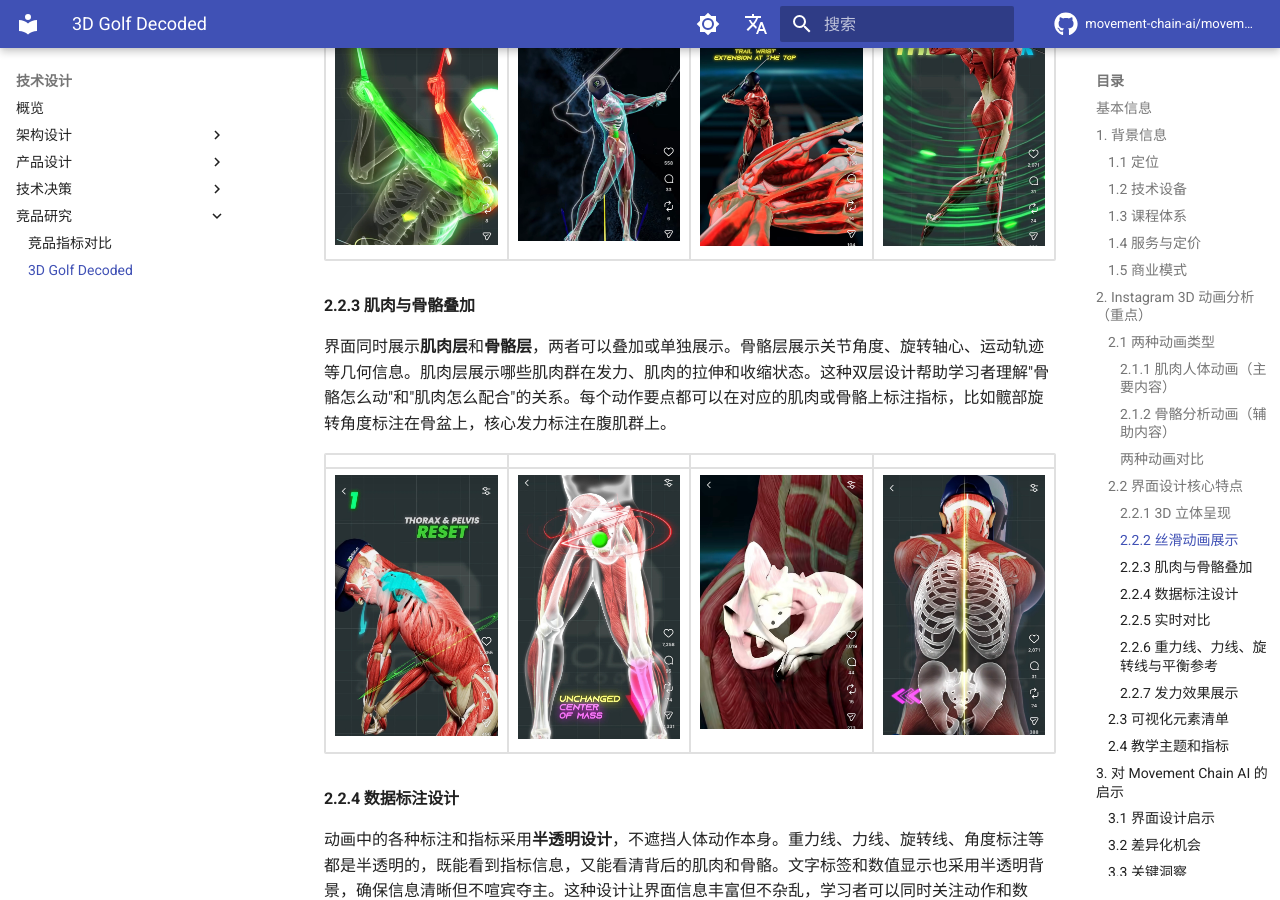
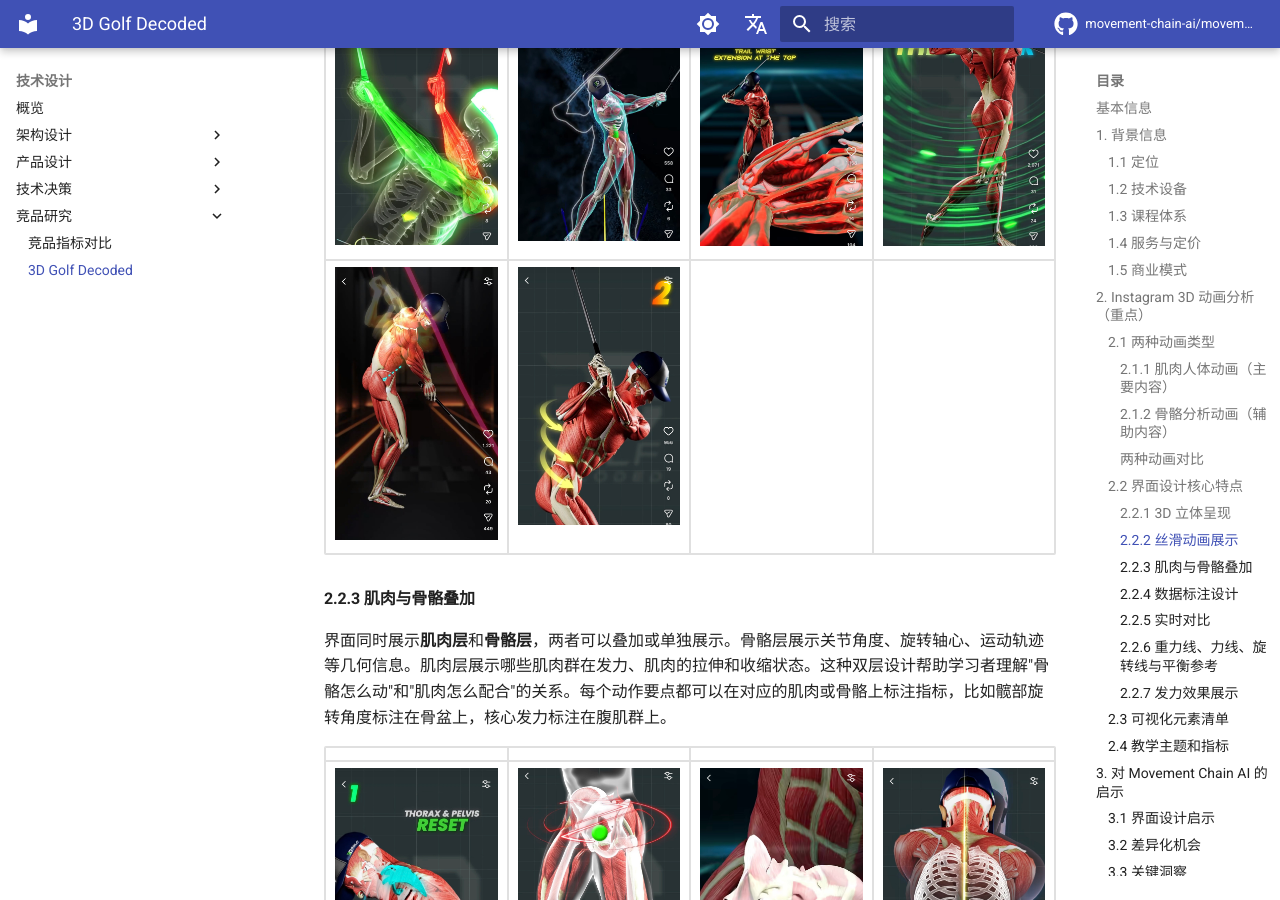
Before and after one commit to movement-chain-ai/movement-chain-docs, an MkDocs documentation site: the page built from docs/zh/design/research/3d-golf-decoded.md, in a window 1280 px wide and 900 px high, scrolled down 4311 px. Built offline with MkDocs 1.6.1 and Material for MkDocs 9.7.7, drawn with Linux system fonts in a browser that asks for light colours; comment, search, counter and statistics services are not loaded; the version menu is left out.

Commit message:
docs: 添加两张丝滑动画展示图片到第二排
🤖 Generated with [Claude Code](https://claude.com/claude-code)

Co-Authored-By: Claude Opus 4.5 <noreply@anthropic.com>

```diff
--- a/docs/zh/design/research/3d-golf-decoded.md
+++ b/docs/zh/design/research/3d-golf-decoded.md
@@ -147,6 +147,7 @@ Instagram 上有**两种类型**的 3D 动画内容：
 | | | | |
 |:---:|:---:|:---:|:---:|
 | ![丝滑动画](images/smooth-animation-1.jpg){ width="300" } | ![丝滑动画](images/smooth-animation-2.jpg){ width="300" } | ![丝滑动画](images/smooth-animation-3.jpg){ width="300" } | ![丝滑动画](images/smooth-animation-5.jpg){ width="300" } |
+| ![丝滑动画](images/smooth-animation-6.jpg){ width="300" } | ![丝滑动画](images/smooth-animation-7.jpg){ width="300" } | | |
 
 
 #### 2.2.3 肌肉与骨骼叠加
```
Also changed, not shown: docs/zh/design/research/images/smooth-animation-6.jpg (added), docs/zh/design/research/images/smooth-animation-7.jpg (added).
